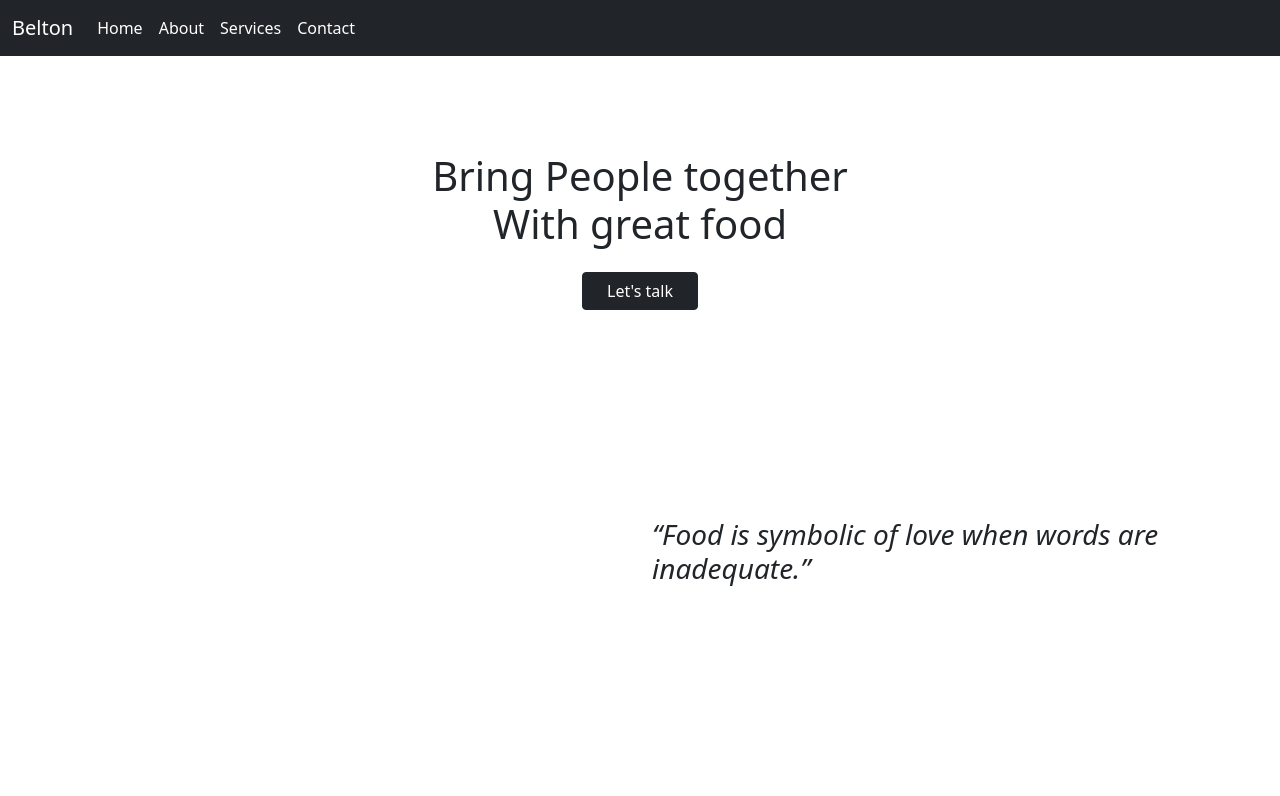
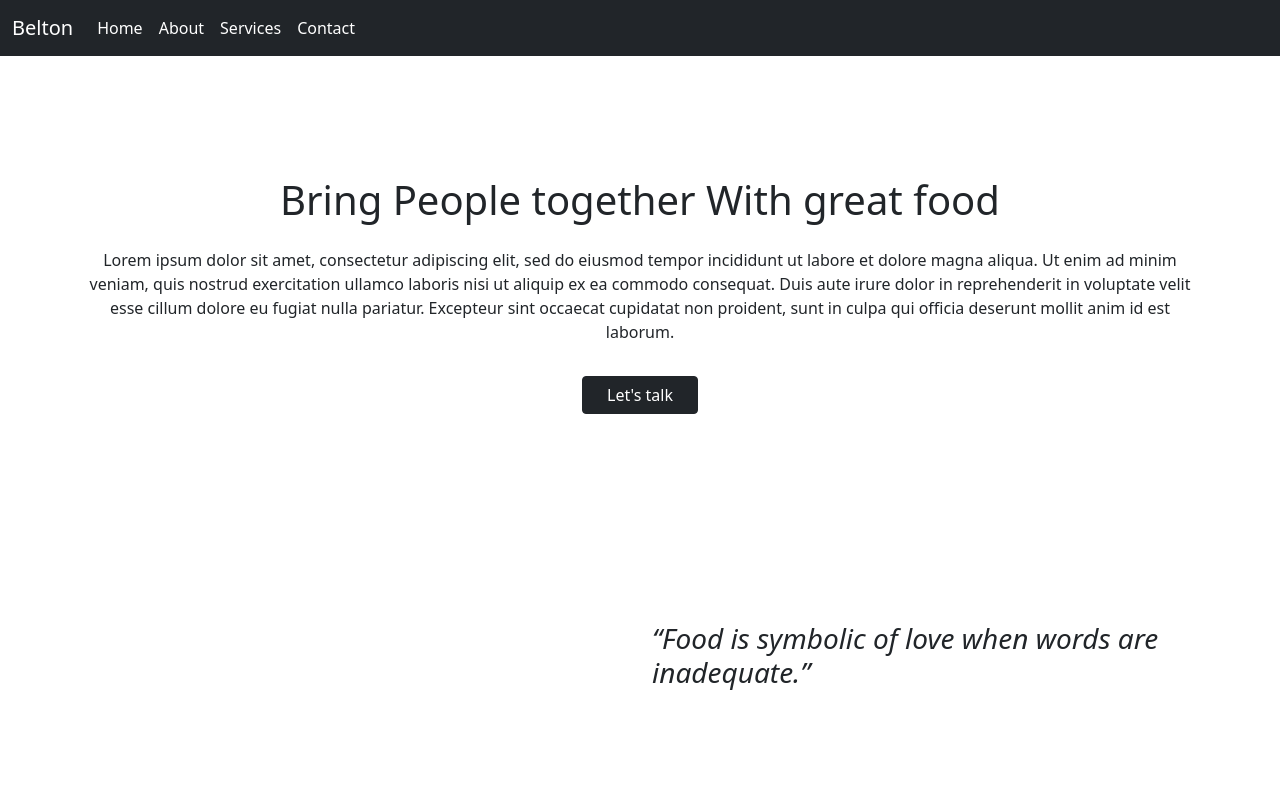
Before and after one commit to tanuja8/simplepage, a React (Create React App) app: page / in a window 1280 px wide. Shown: the top 796 px of the page. Built offline with nearby package versions, Linux system fonts and the light colour scheme.

Commit message:
Added dummy paragraph

```diff
--- a/src/component/About.js
+++ b/src/component/About.js
@@ -6,8 +6,9 @@
     <div>
     <div className="">
     <div  className="container my-5 py-5 text-center">
-    <h1>Bring People  together <br></br>
+    <h1 className="my-4">Bring People  together
         With great food</h1>
+        <p>Lorem ipsum dolor sit amet, consectetur adipiscing elit, sed do eiusmod tempor incididunt ut labore et dolore magna aliqua. Ut enim ad minim veniam, quis nostrud exercitation ullamco laboris nisi ut aliquip ex ea commodo consequat. Duis aute irure dolor in reprehenderit in voluptate velit esse cillum dolore eu fugiat nulla pariatur. Excepteur sint occaecat cupidatat non proident, sunt in culpa qui officia deserunt mollit anim id est laborum.</p>
         <button type="button"  className="btn btn-dark px-4 my-3">Let's talk</button>
     </div>
     </div>
```
